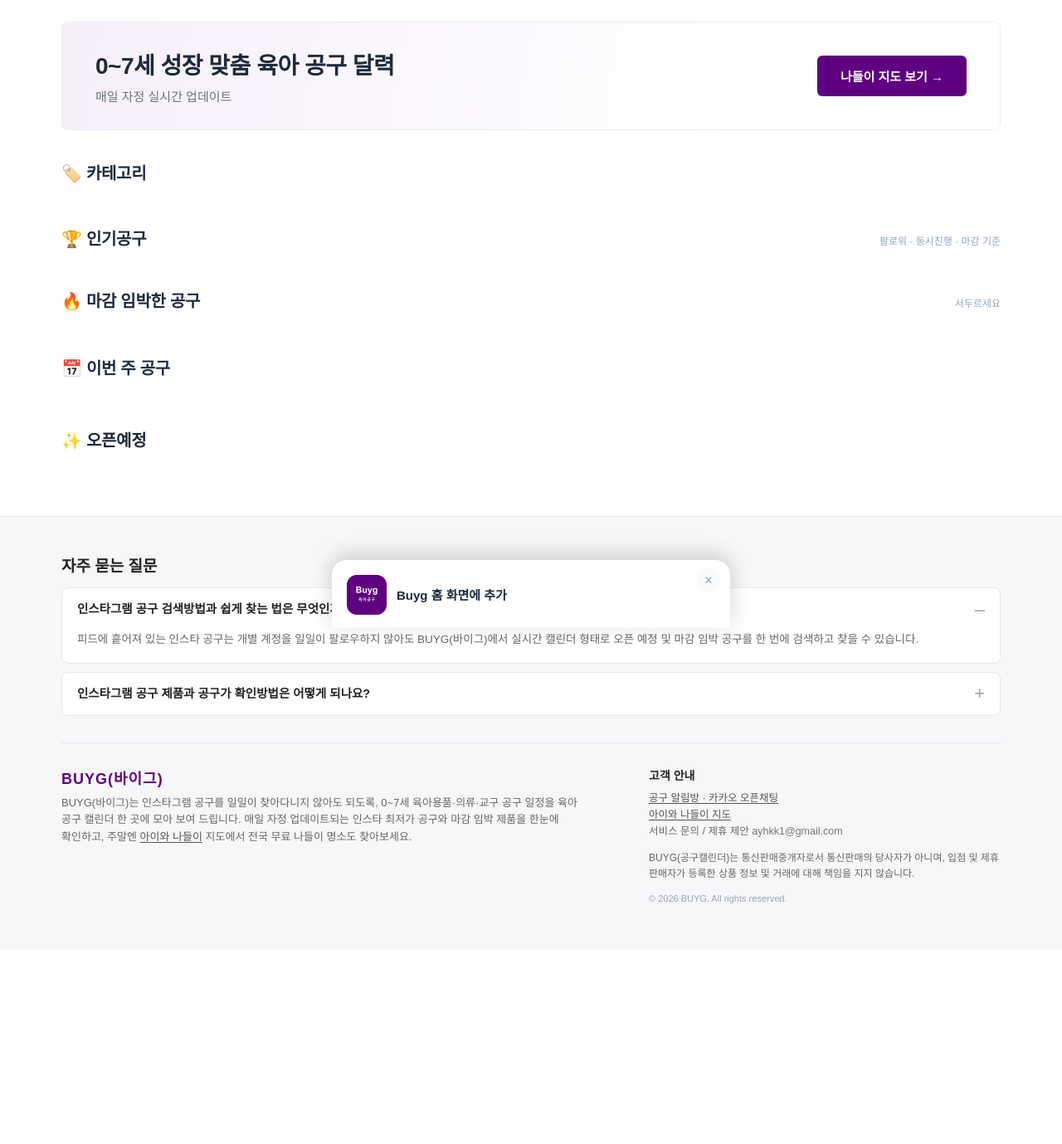
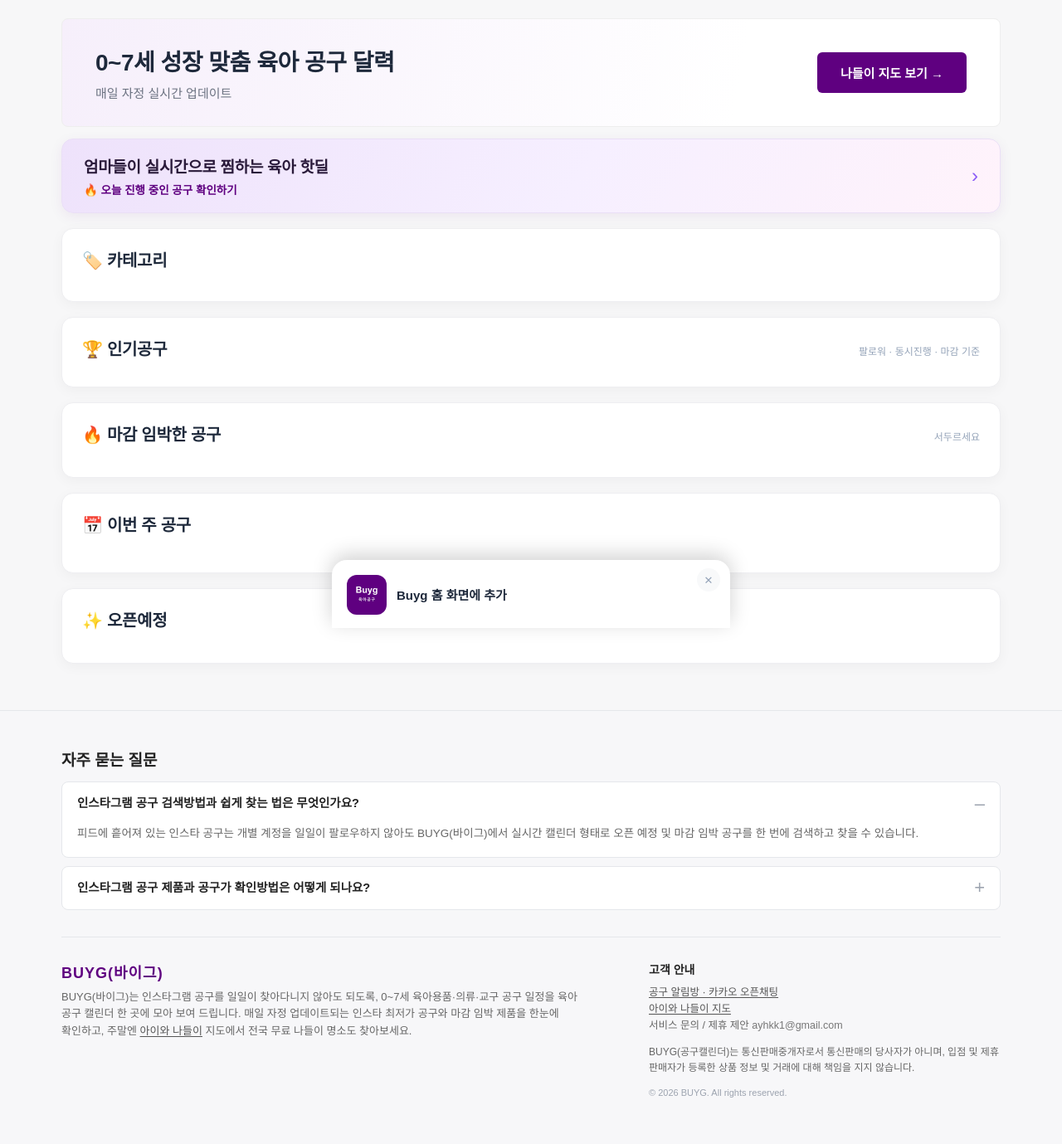
Before and after one commit to Buyg-kids/09-calendar, a Python web app: template generator/templates/view_page.html in a window 1280 px wide. Shown: the part 125-1504 px from the top of the page at 83% size. Before the commit the page ends 1214 px from the top, so only its background shows below. Run offline with Jinja, Linux system fonts and the light colour scheme; the template is opened without the code that fills it, so the values that code supplies are empty; some libraries are stand-ins or nearby versions.

Commit message:
UI: warm-gray background, white elevated section/list cards, hot-deal hero banner, larger rank thumbs, hover lift, badge polish (home + template)
Co-Authored-By: Claude Sonnet 5.5 <noreply@anthropic.com>

```diff
--- a/generator/templates/view_page.html
+++ b/generator/templates/view_page.html
@@ -979,6 +979,64 @@
   .footer-info li.footer-contact { color: #666; line-height: 1.7; }
   .footer-info a.mail, .map-footer a.mail { color: #777; text-decoration: none; }
   .footer-info a.mail:hover, .map-footer a.mail:hover { text-decoration: underline; text-underline-offset: 2px; }
+
+  /* ================= 비주얼 밀도 개선 (2026-10-06): 웜그레이 배경 + 화이트 카드 엘리베이션 ================= */
+  html, body { background: #f7f7f8; }
+  .app { background: #f7f7f8; }
+  .brand-hero { background: #fff; padding-bottom: 8px; }
+  /* 메인 섹션 컨테이너 = 화이트 카드(라운드 14 / 1px 라이트 보더 / 소프트 섀도우) */
+  .section {
+    background: #fff; border: 1px solid #eeeef1; border-radius: 14px; box-shadow: 0 4px 16px rgba(0, 0, 0, 0.04);
+    margin: 12px 10px 0; padding: 18px 0 14px;
+  }
+  .section[hidden] { display: none; }
+  .list-card, .feed-card, .week-card, .rank-list {
+    border: 1px solid #eeeef1; border-radius: 14px; box-shadow: 0 4px 16px rgba(0, 0, 0, 0.04);
+  }
+  /* 카드 마이크로 인터랙션: 호버/터치 시 살짝 떠오름 */
+  .list-card, .feed-card, .week-card, .closing-card, .upcoming-card, .banner-card, .rank-item { transition: all 0.2s ease; }
+  .list-card:hover, .feed-card:hover, .week-card:hover, .closing-card:hover, .upcoming-card:hover, .banner-card:hover, .rank-item:hover,
+  .list-card:active, .feed-card:active, .week-card:active, .rank-item:active { transform: translateY(-2px); }
+  .rank-item:hover, .rank-item:active { background: #fbf9fe; }
+  /* 인기공구: 큰 썸네일 + 10px 곡률 */
+  .rank-item { gap: 12px; padding: 10px 12px; }
+  .rank-item .list-thumb { flex: 0 0 60px; width: 60px; height: 60px; border-radius: 10px; }
+  .rank-name { font-size: 13.5px; }
+  /* 뱃지(D-day / 오늘마감 / N명 동시) 정돈 */
+  .dday-badge { font-size: 11px; font-weight: 700; padding: 3px 8px; border-radius: 6px; line-height: 1.2; letter-spacing: -0.1px; }
+  .rank-tag { font-size: 11px; font-weight: 600; padding: 3px 8px; border-radius: 6px; line-height: 1.2; color: #5b6575; background: #f3f4f6; }
+  /* 상단 비주얼 큐레이션 배너(오늘 진행 중 공구) */
+  .hot-banner {
+    display: flex; align-items: center; justify-content: space-between; gap: 12px; margin: 12px 10px 0; padding: 16px 18px;
+    border: 1px solid #eadff6; border-radius: 14px; text-decoration: none; color: var(--text-main);
+    background: linear-gradient(120deg, #eee2fb 0%, #f6efff 55%, #fff3fb 100%); box-shadow: 0 4px 16px rgba(95, 0, 128, 0.07);
+    transition: all 0.2s ease;
+  }
+  .hot-banner:hover, .hot-banner:active { transform: translateY(-2px); box-shadow: 0 8px 22px rgba(95, 0, 128, 0.12); }
+  .hot-text { display: flex; flex-direction: column; gap: 5px; min-width: 0; }
+  .hot-title { font-size: 16px; font-weight: 800; letter-spacing: -0.3px; color: #2a1a3a; word-break: keep-all; }
+  .hot-sub { font-size: 12.5px; font-weight: 700; color: var(--brand-purple); }
+  .hot-arrow { flex: 0 0 auto; font-style: normal; font-size: 24px; line-height: 1; color: #8b5cf6; }
+  .today-badge { display: none; }   /* 구 텍스트 뱃지는 배너로 대체 */
+  .mw-bar, .trip-banner { margin-left: 10px; margin-right: 10px; }   /* 카드 좌우 여백(10px)에 정렬 */
+  @media (min-width: 768px) {
+    html, body { background: #f7f7f8; }
+    .app { background: #f7f7f8; }
+    .section { margin: 18px 0 0; padding: 22px 24px 20px; }
+    .dt-hero { margin-top: 22px; }
+    .dt-hero-badge, #dtTodayBadge { display: none; }
+    .hot-banner { margin: 14px 0 0; padding: 18px 26px; }
+    .hot-title { font-size: 19px; }
+    .hot-sub { font-size: 13.5px; }
+    .feed-card, .list-card, .week-card, .rank-list { border: 1px solid #eeeef1; border-radius: 14px; box-shadow: 0 4px 16px rgba(0, 0, 0, 0.04); }
+    .feed-card:hover, .list-card:hover { border-color: #e2d6ee; box-shadow: 0 8px 22px rgba(60, 20, 90, 0.08); }
+    .closing-card .thumb-wrap, .banner-card .thumb-wrap, .upcoming-card .thumb-wrap, .list-thumb { border-radius: 10px; }
+    .rank-item .list-thumb { flex: 0 0 68px; width: 68px; height: 68px; border-radius: 10px; }
+    .rank-item { padding: 12px 18px; }
+    .scroll-arrow.arrow-left { left: -12px; }
+    .scroll-arrow.arrow-right { right: -12px; }
+    .rank-list { border-radius: 14px; }
+  }
 </style>
 </head>
 <body>
@@ -1038,6 +1096,13 @@
         </div>
         <a class="dt-hero-btn" href="map.html">나들이 지도 보기 →</a>
       </section>
+      <a class="hot-banner" id="hotBanner" href="#popularSection" aria-label="오늘 진행 중인 공구 보기">
+        <span class="hot-text">
+          <b class="hot-title">엄마들이 실시간으로 찜하는 육아 핫딜</b>
+          <span class="hot-sub" id="hotBannerSub">🔥 오늘 진행 중인 공구 확인하기</span>
+        </span>
+        <i class="hot-arrow">›</i>
+      </a>
       <!-- 2026-10-03 주말 나들이 지도 바로가기 (지역/체험 공구 + 무료 나들이 지도) -->
       <a class="trip-banner" href="./map.html" id="tripBanner">
         <span class="trip-banner-icon">🗺️</span>
@@ -2626,6 +2691,8 @@ function renderTodayBadge() {
   const n = ROWS.filter(isActive).length;
   const el = document.getElementById('todayBadge');
   const dt = document.getElementById('dtTodayBadge');
+  const hs = document.getElementById('hotBannerSub');
+  if (hs) hs.textContent = n ? '🔥 오늘 진행 중인 공구 ' + n + '개 확인하기' : '🔥 오늘의 공구 확인하기';
   if (!n) { el.hidden = true; if (dt) dt.hidden = true; return; }
   el.innerHTML = '🔥 오늘 진행 중인 공구 <b>' + n + '</b>개';
   el.hidden = false;
@@ -2857,6 +2924,18 @@ document.getElementById('homeLink').addEventListener('click', function (e) {
     try { sessionStorage.setItem('buygWeather', JSON.stringify({ t: Date.now(), list: list })); } catch (e) {}
     apply(list);
   }).catch(function () { /* 예보 실패: 고정 문구 유지 */ });
+})();
+
+
+// 상단 큐레이션 배너: 인기공구 섹션으로 부드럽게 이동
+(function () {
+  const b = document.getElementById('hotBanner');
+  if (!b) return;
+  b.addEventListener('click', function (e) {
+    e.preventDefault();
+    const t = document.getElementById('popularSection');
+    if (t) t.scrollIntoView({ behavior: 'smooth', block: 'start' });
+  });
 })();
 
 // ---------------- PC 마우스 전용: 화살표 클릭 스크롤 + 드래그 스크롤 ----------------
```
Also changed, not shown: index.html (+79 -0 lines).
